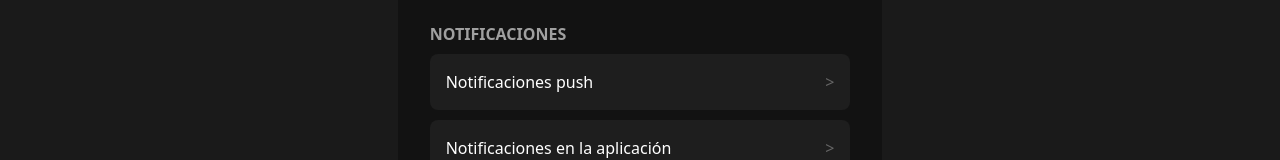
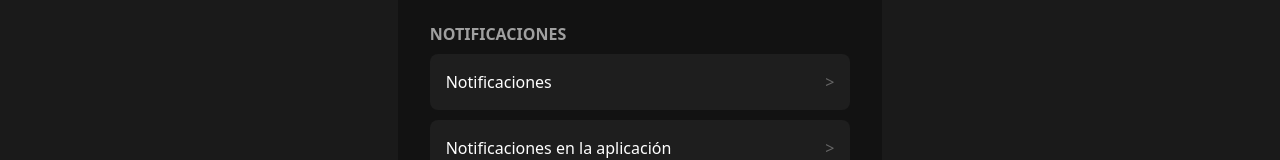
Before and after one commit to SyleafOwl/TokTok, a React (Vite) app: page / in a window 1280 px wide. Both pictures are taken after a click on the element "Perfil". Shown: the part 512-672 px from the top of the page. Built offline with nearby package versions, Linux system fonts and the light colour scheme.

Commit message:
Update Settings.tsx

```diff
--- a/src/Settings.tsx
+++ b/src/Settings.tsx
@@ -37,7 +37,7 @@ const Settings: React.FC<SettingsProps> = ({ onBack, onLogout }) => {
 
         <div className="settings-section">
           <h2>Notificaciones</h2>
-          <div className="settings-item"><span>Notificaciones push</span><span>&gt;</span></div>
+          <div className="settings-item"><span>Notificaciones </span><span>&gt;</span></div>
           <div className="settings-item"><span>Notificaciones en la aplicación</span><span>&gt;</span></div>
         </div>
 
```
